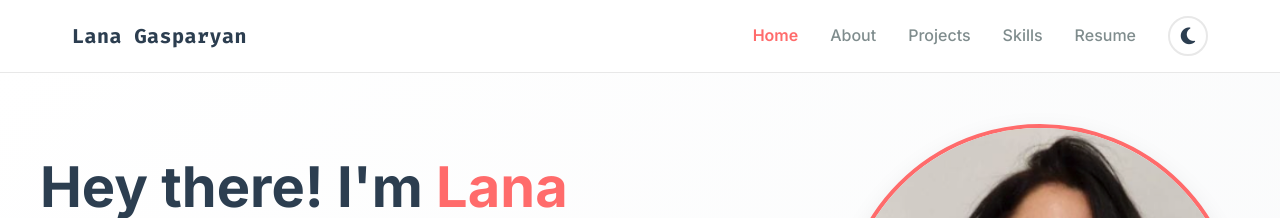
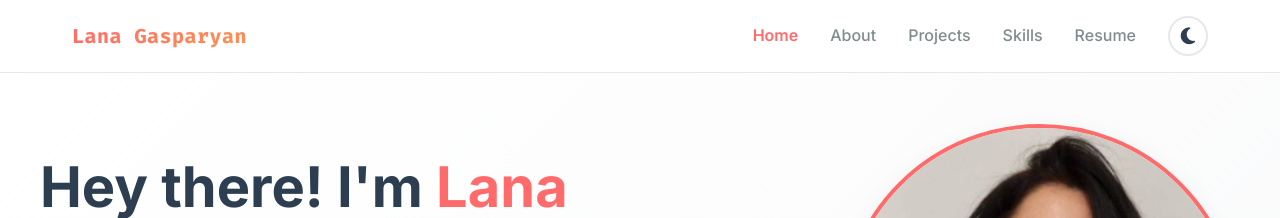
Before and after one commit to lanagasparyan/lanagasparyan.github.io, a Jekyll site: the page built from index.markdown, in a window 1280 px wide. Shown: the top 218 px of the page. Built offline with Jekyll 4.4.1, drawn with Linux system fonts in a browser that asks for light colours.

Commit message:
feat: add gradient effect to navigation logo
- Apply coral-to-orange-to-peach gradient (matching site colors)
- Use background-clip: text for modern gradient text effect
- Add animated gradient shift on hover
- Add subtle scale effect on hover (1.05)
- Include fallback for browsers without background-clip support

Logo now features eye-catching gradient animation in brand colors

🤖 Generated with [Claude Code](https://claude.com/claude-code)

Co-Authored-By: Claude <noreply@anthropic.com>

```diff
--- a/_sass/_navigation.scss
+++ b/_sass/_navigation.scss
@@ -30,11 +30,23 @@
     font-weight: 800;
     font-family: 'Fira Code', 'Source Code Pro', 'Roboto Mono', 'JetBrains Mono', monospace;
     letter-spacing: 0.5px;
-    color: var(--text-primary);
     text-decoration: none;
-    transition: color 0.3s ease;
+    background: linear-gradient(135deg, #FF6B6B 0%, #FF8E53 50%, #FFB088 100%);
+    -webkit-background-clip: text;
+    -webkit-text-fill-color: transparent;
+    background-clip: text;
+    background-size: 200% auto;
+    transition: all 0.3s ease;
 
     &:hover {
+        background-position: right center;
+        transform: scale(1.05);
+    }
+}
+
+// Fallback for browsers that don't support background-clip
+@supports not (background-clip: text) {
+    .nav-logo {
         color: var(--accent);
     }
 }
```
